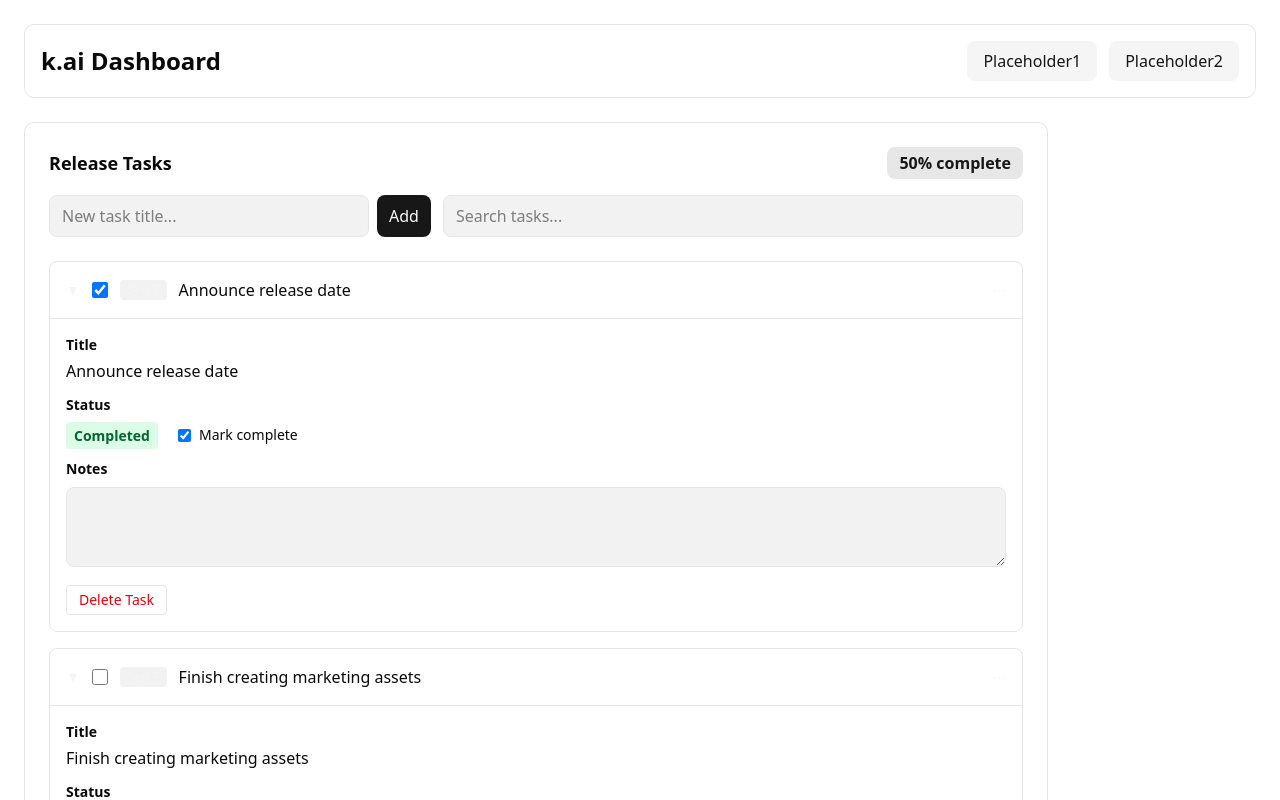
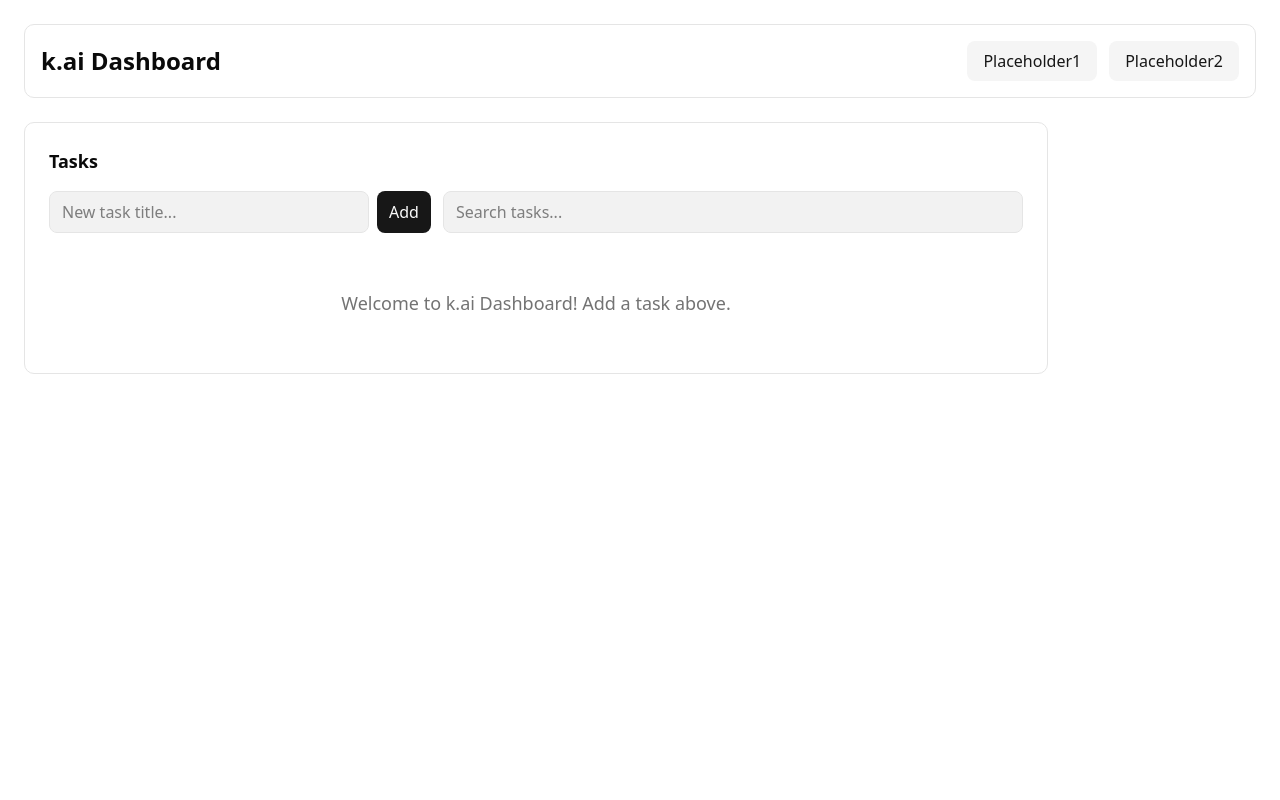
Before and after one commit to dcsil/k.ai, a Next.js app: page / in a window 1280 px wide. Shown: the top 800 px of the page. Built offline with nearby package versions, Linux system fonts and the light colour scheme.

Commit message:
Update Dashboard Layout

```diff
--- a/src/components/Dashboard.tsx
+++ b/src/components/Dashboard.tsx
@@ -13,13 +13,7 @@ type Task = {
   date?: string;
 };
 
-// TODO: localStorage key. Bump the version string here if change the storage shape.
 const STORAGE_KEY = "k_ai_tasks_v1";
-
-// Lightweight client-only id generator (sufficient for demo data)
-function makeId() {
-  return `${Date.now().toString(36)}-${Math.random().toString(36).slice(2, 8)}`;
-}
 
 export default function Dashboard() {
   const [tasks, setTasks] = useState<Task[]>(() => {
@@ -29,26 +23,7 @@ export default function Dashboard() {
     } catch (e) {
       /* ignore */
     }
-
-    // sample tasks
-    return [
-      {
-        id: makeId(),
-        title: "Announce release date",
-        notes: "",
-        status: "completed",
-        expanded: true,
-        date: "Sep 7",
-      },
-      {
-        id: makeId(),
-        title: "Finish creating marketing assets",
-        notes: "",
-        status: "in_progress",
-        expanded: true,
-        date: "Sep 7",
-      },
-    ];
+    return [];
   });
 
   // Persist tasks to localStorage whenever they change.
@@ -65,7 +40,14 @@ export default function Dashboard() {
 
   function addTask(title: string) {
     if (!title.trim()) return;
-    const t: Task = { id: makeId(), title: title.trim(), notes: "", status: "not_started", expanded: true, date: new Date().toLocaleDateString() };
+    const t: Task = {
+      id: Date.now().toString(),
+      title: title.trim(),
+      notes: "",
+      status: "not_started",
+      expanded: true,
+      date: new Date().toLocaleDateString()
+    };
     setTasks((s) => [t, ...s]);
   }
 
@@ -123,10 +105,12 @@ export default function Dashboard() {
       <div className="max-w-5xl bg-card border border-border rounded-lg overflow-hidden">
         <div className="p-6">
           <div className="flex items-center justify-between mb-4">
-            <h2 className="text-lg font-semibold">Release Tasks</h2>
-            <div className="flex items-center gap-3">
-              <div className="px-3 py-1 rounded-md bg-accent-foreground/10 text-accent-foreground font-semibold">{progress}% complete</div>
-            </div>
+            <h2 className="text-lg font-semibold">Tasks</h2>
+            {tasks.length > 0 && (
+              <div className="px-3 py-1 rounded-md bg-accent-foreground/10 text-accent-foreground font-semibold">
+                {progress}% complete
+              </div>
+            )}
           </div>
 
           <div className="flex gap-3 mb-6">
@@ -135,7 +119,11 @@ export default function Dashboard() {
           </div>
 
           <div className="space-y-4">
-            {tasks.length === 0 && <div className="text-sm text-muted">No tasks yet — add one to get started.</div>}
+            {tasks.length === 0 && (
+              <div className="text-center py-8">
+                <p className="text-lg text-muted-foreground">Welcome to k.ai Dashboard! Add a task above.</p>
+              </div>
+            )}
 
             {tasks.map((task) => (
               <div key={task.id} className={`border border-border rounded-md bg-card overflow-hidden ${task.expanded ? "" : ""}`}>
```
